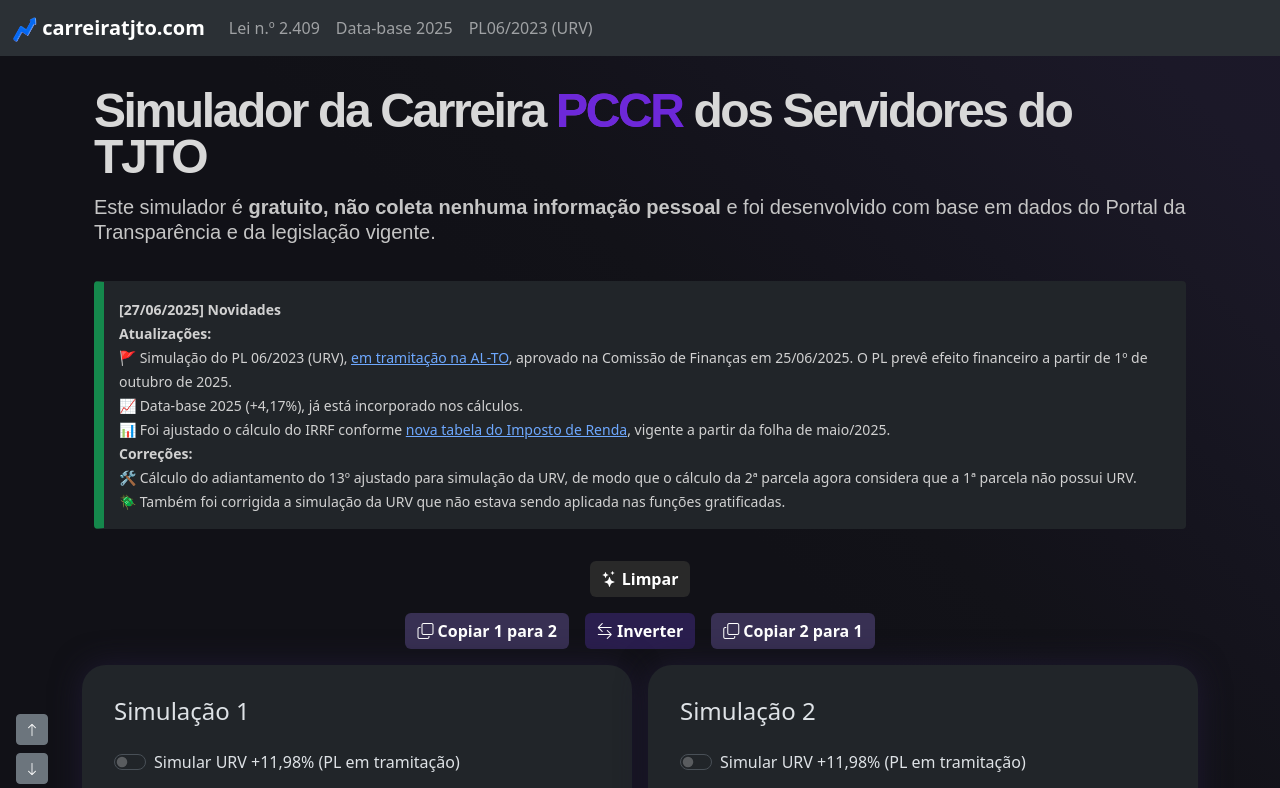
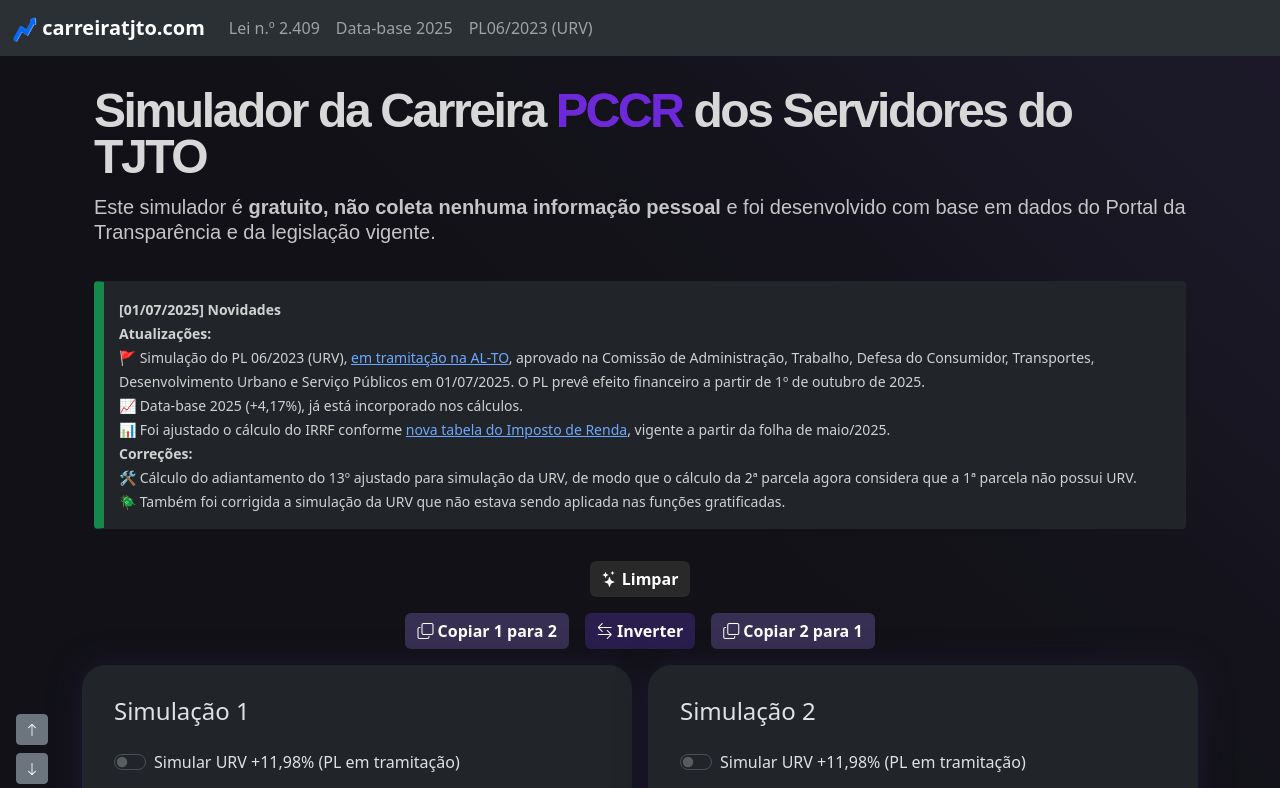
Before and after one commit to guilhermeoq/carreira-tjto, a Vue app: page / in a window 1280 px wide. Shown: the top 788 px of the page. Built offline with nearby package versions, Linux system fonts and the light colour scheme.

Commit message:
update news: URV

```diff
--- a/src/components/Calculadora.vue
+++ b/src/components/Calculadora.vue
@@ -47,8 +47,8 @@
       </div>
 
       <div class="callout callout-info">
-        <small><strong>[27/06/2025] Novidades<br>Atualizações:</strong><br>
-          🚩 Simulação do PL 06/2023 (URV), <a href="https://sapl.al.to.leg.br/materia/9605/documentoacessorio">em tramitação na AL-TO</a>, aprovado na Comissão de Finanças em 25/06/2025. O PL prevê efeito financeiro a partir de 1º de outubro de 2025.<br>
+        <small><strong>[01/07/2025] Novidades<br>Atualizações:</strong><br>
+          🚩 Simulação do PL 06/2023 (URV), <a href="https://sapl.al.to.leg.br/materia/9605/documentoacessorio">em tramitação na AL-TO</a>, aprovado na Comissão de Administração, Trabalho, Defesa do Consumidor, Transportes, Desenvolvimento Urbano e Serviço Públicos em 01/07/2025. O PL prevê efeito financeiro a partir de 1º de outubro de 2025.<br>
           📈 Data-base 2025 (+4,17%), já está incorporado nos cálculos.<br>
           📊 Foi ajustado o cálculo do IRRF conforme <a
             href="https://www.gov.br/planalto/pt-br/acompanhe-o-planalto/noticias/2025/04/nova-tabela-do-imposto-de-renda-comeca-a-valer-em-maio-veja-o-que-muda">nova
```
